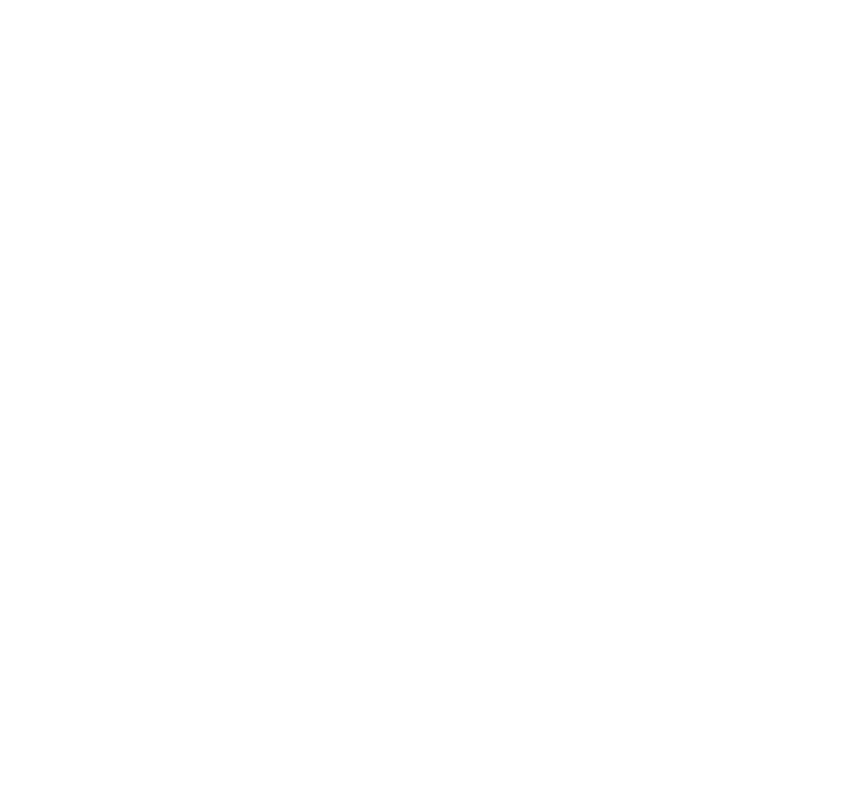
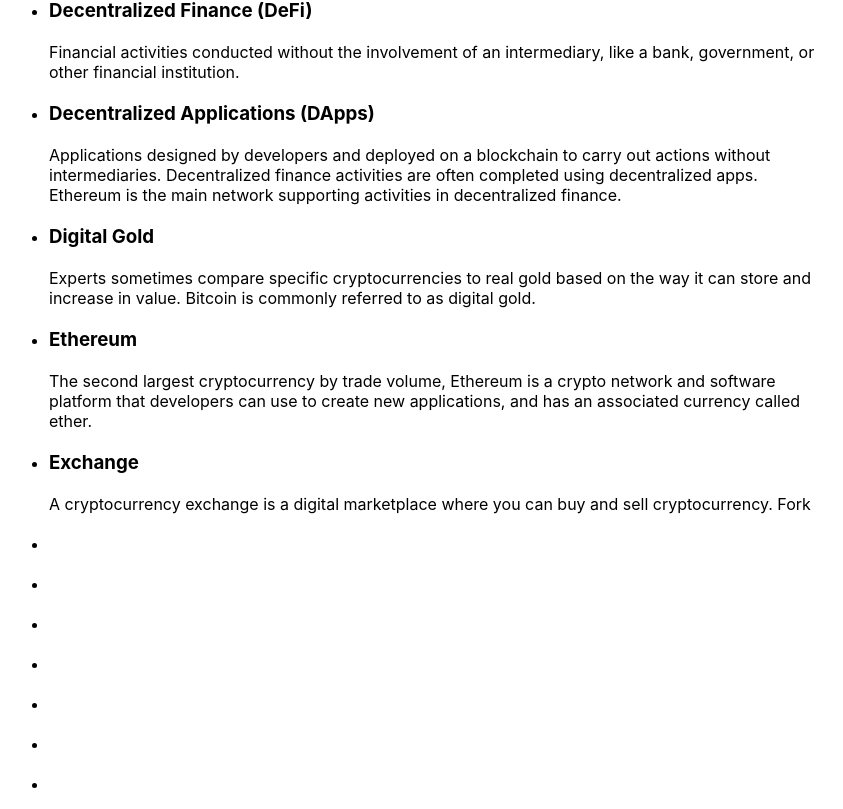
Before and after one commit to paigekelsey/crypto-app, a React (Create React App) app: page /glossary in a window 1280 px wide. Shown: the part 471-1280 px from the top of the page, without its empty margins (207-1050 px from the left). Before the commit the page ends 800 px from the top, so only its background shows below. Built offline with nearby package versions, Linux system fonts and the light colour scheme.

Commit message:
added terms to glossary

```diff
--- a/src/App.css
+++ b/src/App.css
@@ -17,3 +17,16 @@ a {
   text-align: center;
   margin-top: 5rem
 }
+
+.glossary-container{
+  text-align: center;
+  margin-top: 5rem
+
+}
+
+.terms{
+  margin-left: 20%;
+  margin-right:20%;
+  text-align: left;
+  margin-top:5%
+}
--- a/src/App.js
+++ b/src/App.js
@@ -5,6 +5,7 @@ import "./App.css";
 import { BrowserRouter, Route } from "react-router-dom";
 import CoinPage from "./Pages/CoinPage";
 import Header from "./components/Header";
+import Glossary from "./Pages/Glossary"
 
 const useStyles = makeStyles(() => ({
   App: {
@@ -25,6 +26,7 @@ function App() {
         <Route path="/" component={Homepage} exact />
         <Route path="/coins/:id" component={CoinPage} exact />
         <Route path="/about" component={PageM} exact />
+        <Route path="/glossary" component= {Glossary} exact/>
       </div>
     </BrowserRouter>
   );
--- /dev/null
+++ b/src/Pages/Glossary.js
@@ -0,0 +1,208 @@
+import React from "react";
+
+const Glossary = () => {
+  return (
+    <div className="glossary-container">
+      <h1>Crypto Glossary</h1>
+    <div className="terms">
+        <ul>
+        <li> <h3> Decentralization</h3>
+      <br/>
+<p>The principle of distributing power away from a central point. Blockchains are traditionally decentralized because they require majority approval from all users to operate and make changes, rather than a central authority.</p></li>
+<br/>
+
+      <li> <h3>Decentralized Finance (DeFi)
+  </h3>
+      <br/>
+<p>Financial activities conducted without the involvement of an intermediary, like a bank, government, or other financial institution.
+ </p></li>
+<br/>
+
+<li> <h3> Decentralized Applications (DApps) </h3>
+      <br/>
+<p> Applications designed by developers and deployed on a blockchain to carry out actions without intermediaries. Decentralized finance activities are often completed using decentralized apps. Ethereum is the main network supporting activities in decentralized finance.
+
+</p></li>
+<br/>
+
+<li> <h3> Digital Gold
+ </h3>
+      <br/>
+<p>Experts sometimes compare specific cryptocurrencies to real gold based on the way it can store and increase in value. Bitcoin is commonly referred to as digital gold.
+ </p></li>
+<br/>
+
+<li> <h3>Ethereum
+  </h3>
+      <br/>
+<p> The second largest cryptocurrency by trade volume, Ethereum is a crypto network and software platform that developers can use to create new applications, and has an associated currency called ether.
+</p></li>
+<br/>
+
+
+<li> <h3> Exchange </h3>
+      <br/>
+<p>
+A cryptocurrency exchange is a digital marketplace where you can buy and sell cryptocurrency.
+Fork </p></li>
+<br/>
+
+<li> <h3>  </h3>
+      <br/>
+<p> </p></li>
+<br/>
+
+<li> <h3>  </h3>
+      <br/>
+<p> </p></li>
+<br/>
+
+
+<li> <h3>  </h3>
+      <br/>
+<p> </p></li>
+<br/>
+
+
+<li> <h3>  </h3>
+      <br/>
+<p> </p></li>
+<br/>
+
+
+<li> <h3>  </h3>
+      <br/>
+<p> </p></li>
+<br/>
+
+
+<li> <h3>  </h3>
+      <br/>
+<p> </p></li>
+<br/>
+
+
+<li> <h3>  </h3>
+      <br/>
+<p> </p></li>
+<br/>
+
+
+<li> <h3>  </h3>
+      <br/>
+<p> </p></li>
+<br/>
+
+
+<li> <h3>  </h3>
+      <br/>
+<p> </p></li>
+<br/>
+
+
+<li> <h3>  </h3>
+      <br/>
+<p> </p></li>
+<br/>
+
+<li> <h3>  </h3>
+      <br/>
+<p> </p></li>
+<br/>
+
+<li> <h3>  </h3>
+      <br/>
+<p> </p></li>
+<br/>
+
+
+<li> <h3>  </h3>
+      <br/>
+<p> </p></li>
+<br/>
+
+
+<li> <h3>  </h3>
+      <br/>
+<p> </p></li>
+<br/>
+
+
+<li> <h3>  </h3>
+      <br/>
+<p> </p></li>
+<br/>
+
+
+<li> <h3>  </h3>
+      <br/>
+<p> </p></li>
+<br/>
+
+
+<li> <h3>  </h3>
+      <br/>
+<p> </p></li>
+<br/>
+
+Financial activities conducted without the involvement of an intermediary, like a bank, government, or other financial institution.
+Decentralized Applications (DApps)
+Applications designed by developers and deployed on a blockchain to carry out actions without intermediaries. Decentralized finance activities are often completed using decentralized apps. Ethereum is the main network supporting activities in decentralized finance.
+Digital Gold
+Experts sometimes compare specific cryptocurrencies to real gold based on the way it can store and increase in value. Bitcoin is commonly referred to as digital gold.
+Ethereum
+The second largest cryptocurrency by trade volume, Ethereum is a crypto network and software platform that developers can use to create new applications, and has an associated currency called ether.
+Exchange
+A cryptocurrency exchange is a digital marketplace where you can buy and sell cryptocurrency.
+Fork
+When a blockchain’s users make changes to its rules. These changes to the protocol of a blockchain often result in two new paths — one that follows the old rules, and a new blockchain that splits off from the previous one. (Example: a fork of Bitcoin resulted in Bitcoin Cash).
+Gas
+A fee that developers have to pay to the Ethereum network in order to use the system. Gas is paid in ether, the native cryptocurrency of Ethereum.
+Genesis Block
+The first block of a cryptocurrency ever mined.
+HODL
+Stands for “Hold On for Dear Life” though the term originated from a user typo on a Bitcoin forum in 2013. It refers to a passive investment strategy in which people buy and hold onto cryptocurrency — instead of trading it — in the hopes that it increases in value.
+[RELATED]: The Price of Bitcoin Continues to Fall. Here’s How Worried Investors Should Be, According to Experts
+Halving
+A feature written into Bitcoin’s code in which after a certain number of blocks are mined (typically every four years) the amount of new Bitcoin entering circulation gets halved. The halving can have an impact on Bitcoin’s price.
+Hash
+A unique string of numbers and letters that identify blocks and are tied to crypto buyers and sellers.
+Hot Wallet
+A software-based cryptocurrency wallet connected to the Internet. While more convenient for quickly accessing your crypto, these wallets are a bit more susceptible to hacking and cybersecurity attacks than offline wallets — just as files you store in the cloud may be more easily hacked than those locked in a safe in your home.
+Initial Coin Offering (ICO)
+A way that funds are raised for a new cryptocurrency project. ICOs are similar to Initial Public Offerings (IPOs) of stocks.
+Market Capitalization
+Cryptocurrency market capitalization refers to the total value of all the coins that have been mined. You can calculate a crypto’s market cap by multiplying the current number of coins by the current value of the coins.
+Mining
+The process whereby new cryptocurrency coins are made available and the log of transactions between users is maintained.
+Node
+A computer that connects to a blockchain network.
+Non-fungible Tokens (NFTs)
+Non-fungible tokens are units of value used to represent the ownership of unique digital items like art or collectibles. NFTs are most often held on the Ethereum blockchain.
+[RELATED] Ethereum: What You Should Know Before You Invest
+Peer-to-peer
+Two users interacting directly without a third party or intermediary.
+Public Key
+Your wallet’s address, which is similar to your bank account number. You can share your public wallet key with people or institutions so they can send you money or take money from your account when you authorize it.
+Private Key
+The encrypted code that allows direct access to your cryptocurrency. Like your bank account password, you should never share your private key.
+Satoshi Nakomoto
+The pseudonymous creator of Bitcoin. No one knows the true identity of Nakomoto — or if it’s more than one person.
+Smart Contract
+An algorithmic program that enacts the terms of a contract automatically based on its code. One of the main value propositions of the Ethereum network is its ability to execute smart contracts.
+Stablecoin or Digital Fiat
+A stablecoin pegs its value to some other non-digital currency or commodity. A digital fiat represents a fiat, or government-backed currency on the blockchain. (Example: Tether, which is pegged to the U.S. dollar)
+[RELATED]: The 10 Most Popular Cryptocurrencies, and What You Should Know About Each Before You Invest
+Token
+A unit of value on a blockchain that usually has some other value proposition besides just a transfer of value (like a coin).
+Vitalik Buterin
+Programmer who invented Ethereum in 2015.
+Wallet
+A place to store your cryptocurrency holdings. Many exchanges offer digital wallets. Wallets may be hot (online, software-based) or cold (offline, usually on a device).
+     </ul>
+</div>
+</div>
+  );
+};
+
+export default Glossary;
```
